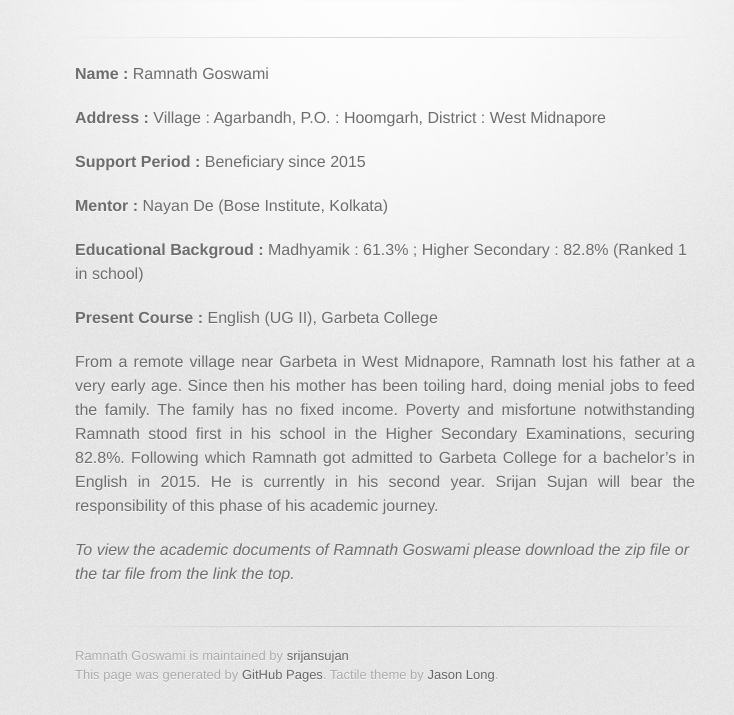
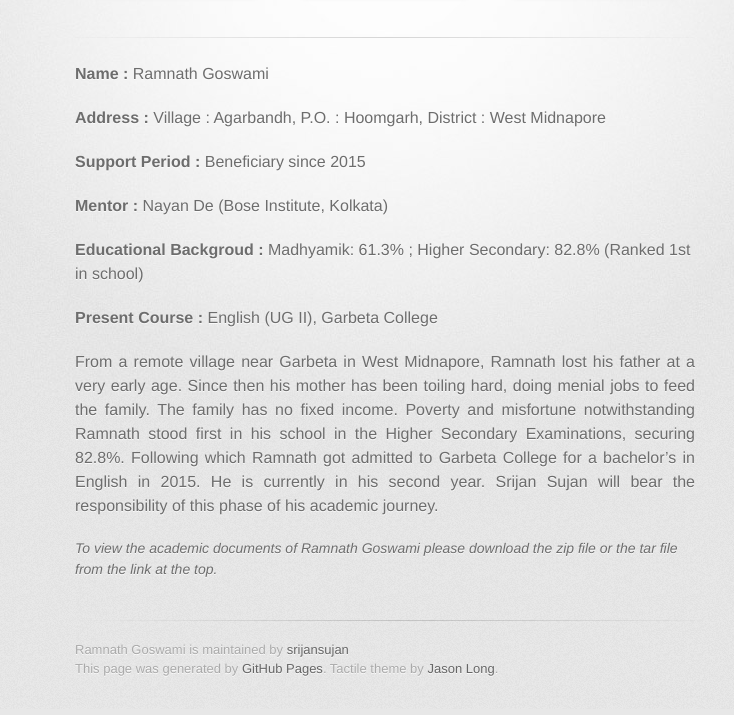
Before and after one commit to srijansujan/ramnathgoswami, a plain HTML site: page index.html in a window 1280 px wide. Shown: the part 178-893 px from the top of the page, without its empty margins (255-989 px from the left). Drawn offline with Linux system fonts and the light colour scheme; a web font is replaced by a local one.

Commit message:
Update index.html

```diff
--- a/index.html
+++ b/index.html
@@ -10,7 +10,7 @@
     <!--[if lt IE 9]>
     <script src="//html5shiv.googlecode.com/svn/trunk/html5.js"></script>
     <![endif]-->
-    <title>Ramnath Goswami by srijansujan</title>
+    <title>Ramnath Goswami Srijan Sujan beneficiary</title>
   </head>
 
   <body>
@@ -39,13 +39,13 @@
 
 <p><strong>Mentor :</strong> Nayan De (Bose Institute, Kolkata)</p>
 
-<p><strong>Educational Backgroud :</strong> Madhyamik : 61.3% ; Higher Secondary : 82.8% (Ranked 1 in school)</p>
+<p><strong>Educational Backgroud :</strong> Madhyamik: 61.3% ; Higher Secondary: 82.8% (Ranked 1st in school)</p>
 
 <p><strong>Present Course :</strong> English (UG II), Garbeta College</p>
 
 <p align="justify"> From a remote village near Garbeta in West Midnapore, Ramnath lost his father at a very early age. Since then his mother has been toiling hard, doing menial jobs to feed the family. The family has no fixed income. Poverty and misfortune notwithstanding Ramnath stood first in his school in the Higher Secondary Examinations, securing 82.8%. Following which Ramnath got admitted to Garbeta College for a bachelor’s in English in 2015. He is currently in his second year. Srijan Sujan will bear the responsibility of this phase of his academic journey. </p>
 
-<p><em>To view the academic documents of Ramnath Goswami please download the zip file or the tar file from the link the top.</em></p>
+<p style="font-size:14px"><em>To view the academic documents of Ramnath Goswami please download the zip file or the tar file from the link at the top.</em></p>
         </section>
 
         <footer>
```
